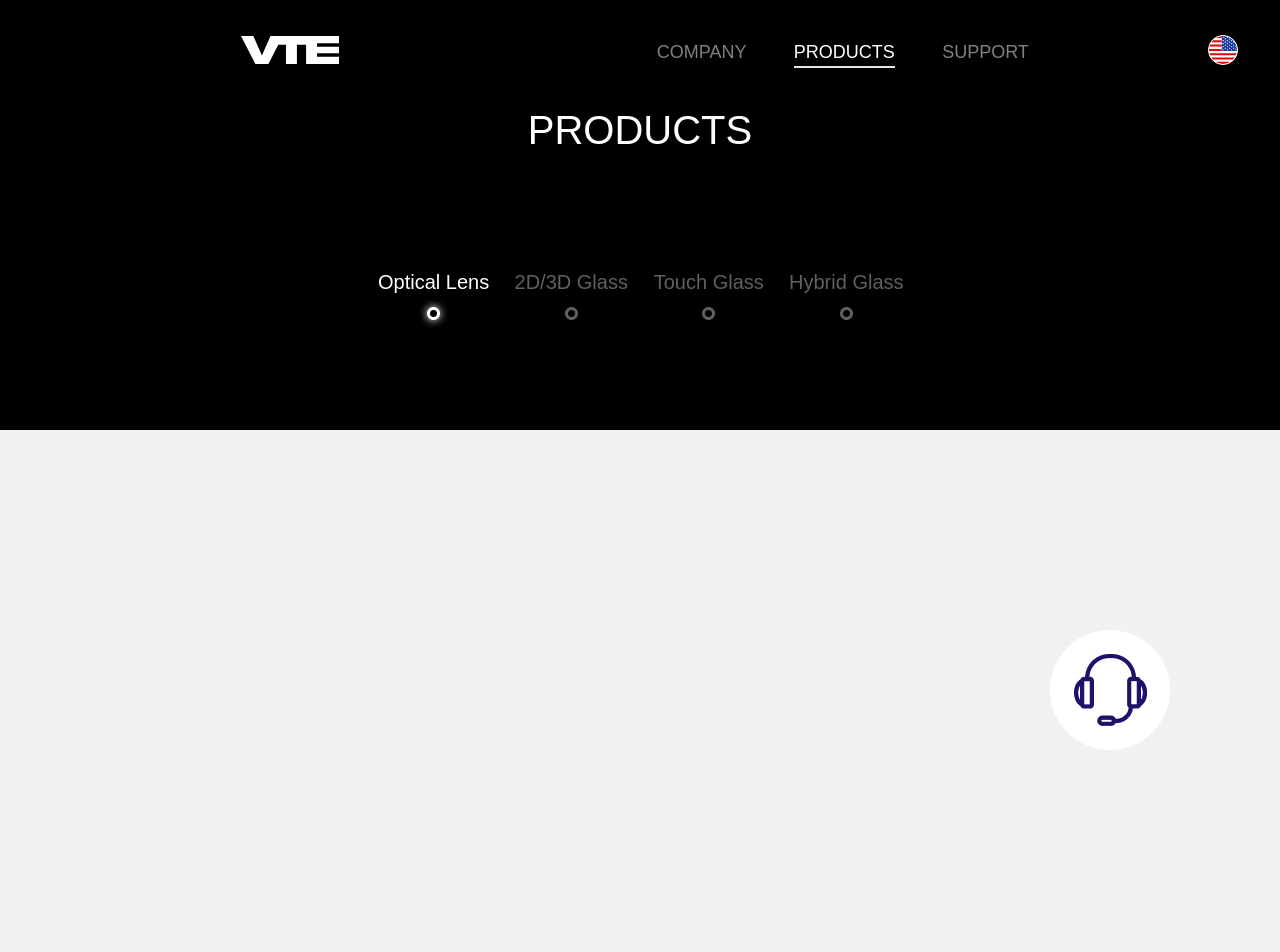
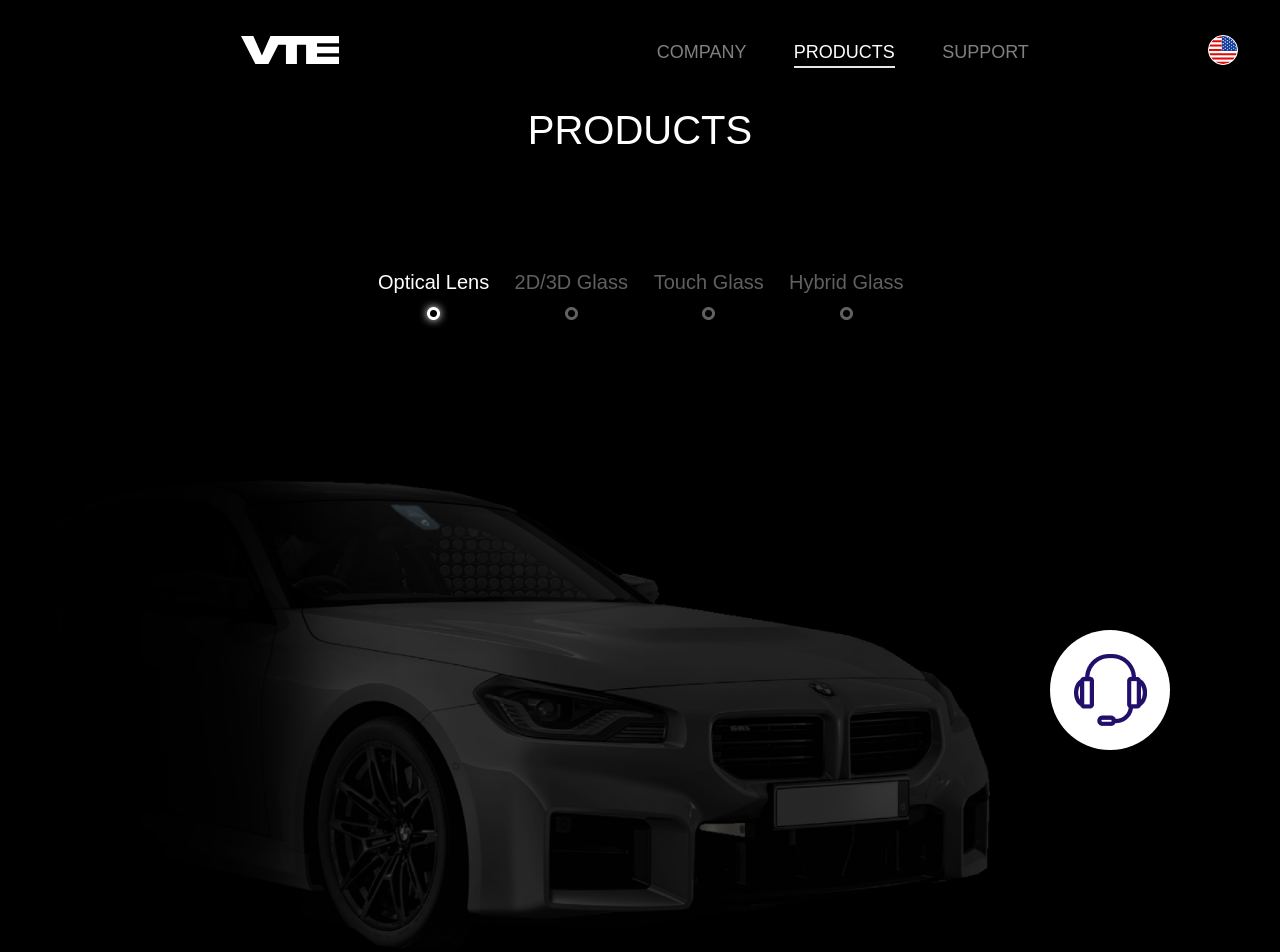
Before and after one commit to jkiwkoo/vte_front, a Next.js app: page /products in a window 1280 px wide. Shown: the top 952 px of the page. Before the commit the page ends 800 px from the top, so only its background shows below. Built offline with nearby package versions, Linux system fonts and the light colour scheme; a web font is replaced by a local one.

Commit message:
Add product background for test

```diff
--- a/src/pages/products/index.tsx
+++ b/src/pages/products/index.tsx
@@ -15,7 +15,7 @@ const Products = () => {
         <div className="pt-[7.8125vw] mb-[107px] font-gmarketBold text-[40px] flex justify-center">
           {t('products.title')}
         </div>
-        <div className="flex flex-col items-center">
+        <div className="flex flex-col items-center mb-[150px]">
           <div className="grid grid-flow-col justify-between items-center w-[41.615vw] text-[20px] font-apple">
             <div className="flex flex-col items-center">
               <div
@@ -153,6 +153,16 @@ const Products = () => {
             </div>
           </div>
         </div>
+        <div className="flex justify-end">
+          <div className="w-[77.344vw] h-[36.927vw] relative mr-[22.657vw]">
+            <Image
+              src="/images/ProductBg1.png"
+              alt="product"
+              fill
+              quality={100}
+            />
+          </div>
+        </div>
       </div>
     </>
   );
```
